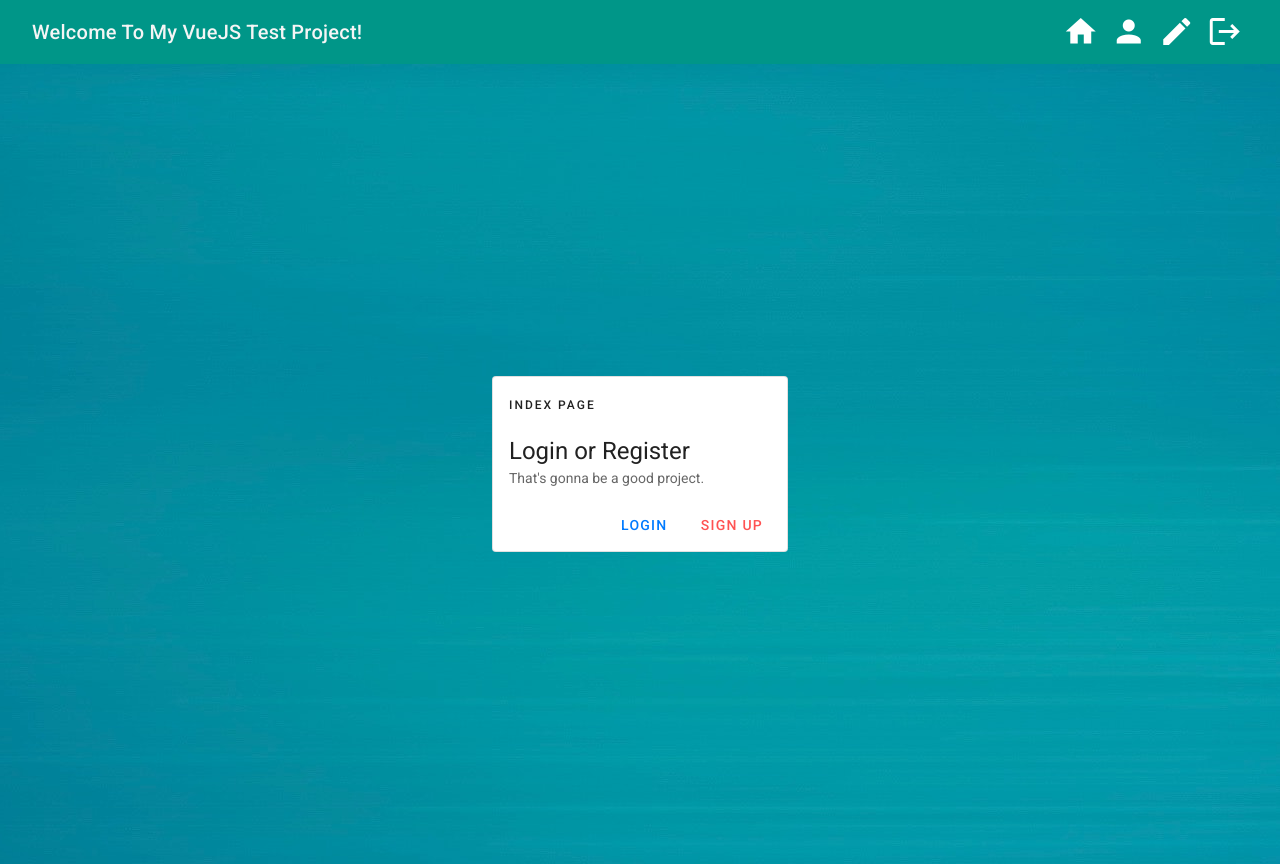
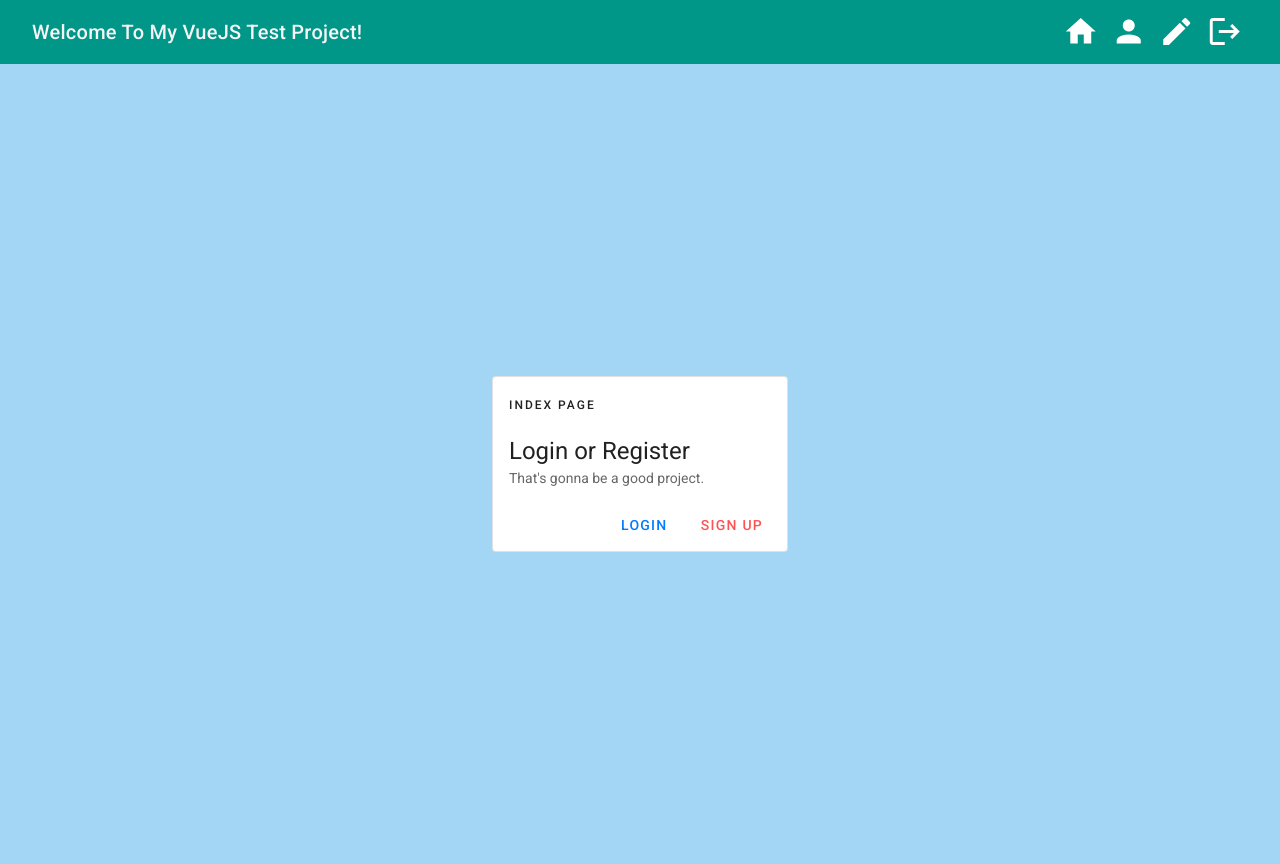
Before and after one commit to TheGoose99/Summer-FullStackDev, a Vue app in the folder frontend/: page / in a window 1280 px wide. Built offline with nearby package versions, Linux system fonts and the light colour scheme.

Commit message:
Changed_Background_Color

```diff
--- a/frontend/src/App.vue
+++ b/frontend/src/App.vue
@@ -26,8 +26,6 @@ export default {
 
 <style>
 #app {
-  background: url('../Img/Bg.jpg')
-    no-repeat center center fixed !important;
-  background-size: cover;
+  background-color: #A3D6F5
 }
 </style>
```
